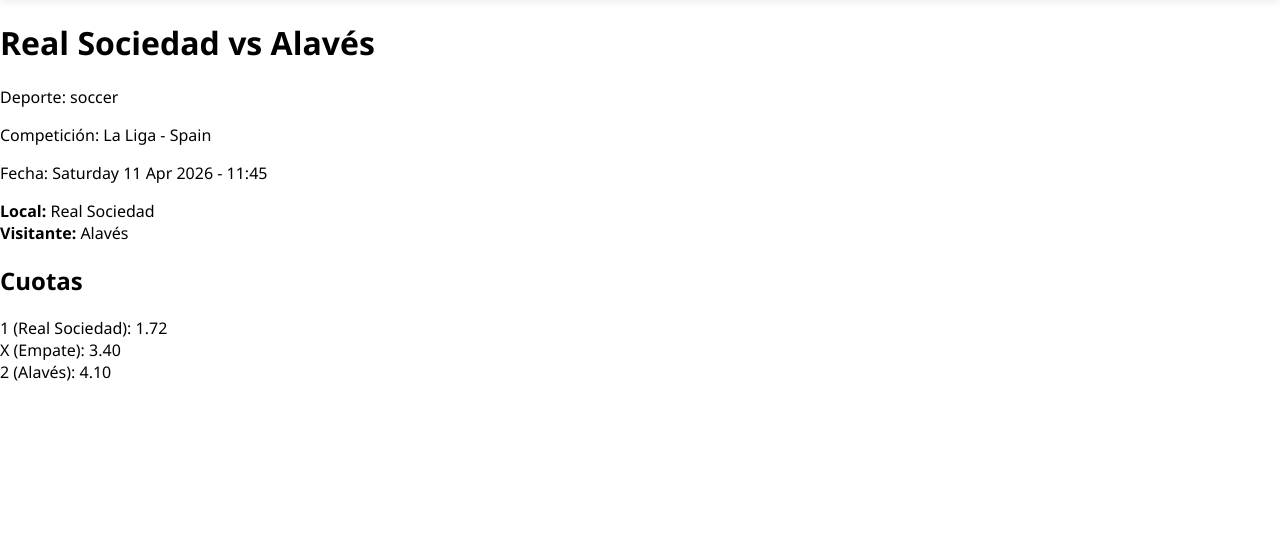
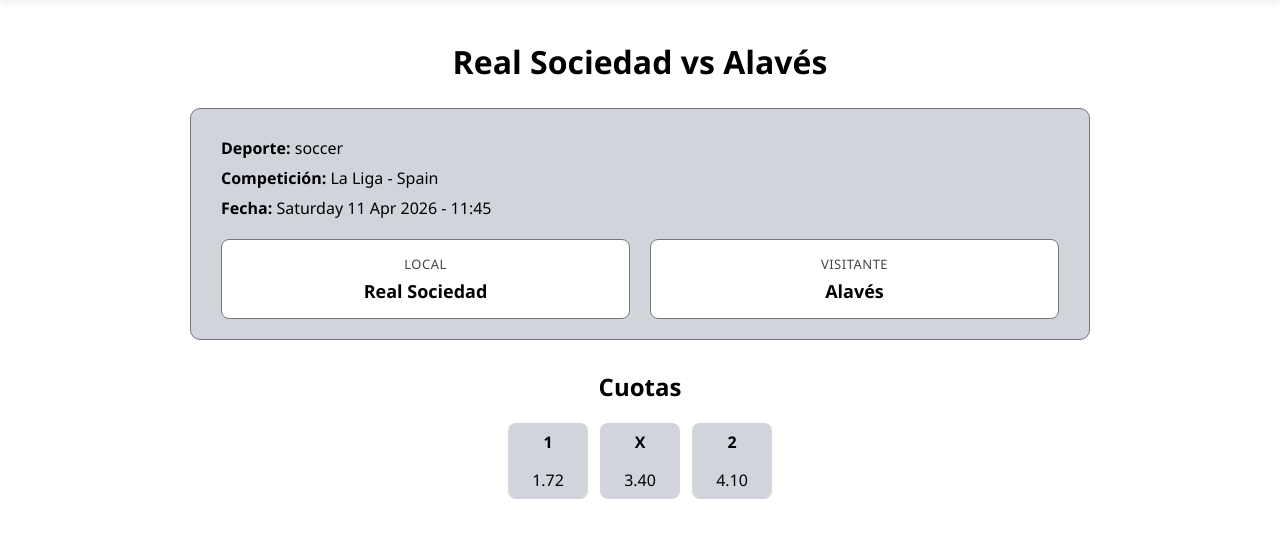
Before and after one commit to BARBERAK/HatTrick-House, a Django app: page /partido/016d8d76a7cc27f1bc8cc6775df92683/ in a window 1280 px wide. Shown: the part 63-601 px from the top of the page. Run offline with Django 5.2, Linux system fonts and the light colour scheme; data comes from the database, SQL or seed files in the repository.

Commit message:
Style game detail page to match existing design
Reuse the site palette (gray cards, bordered buttons) for the SportsEvent
detail page and the "Ver detalle" link, keeping the RDFa markup unchanged.

```diff
--- a/apuestas/static/apuestas/style.css
+++ b/apuestas/static/apuestas/style.css
@@ -288,6 +288,24 @@
   padding-right: 20px;
 }
 
+.link-detalle{
+  align-self: flex-start;
+  text-decoration: none;
+  color: black;
+  font-size: 13px;
+  font-weight: 600;
+  border: 1px solid #777;
+  border-radius: 8px;
+  padding: 5px 10px;
+  background-color: white;
+  transition: background-color 0.3s ease, transform 0.2s ease;
+}
+
+.link-detalle:hover{
+  transform: translateY(-2px);
+  background-color: rgb(231, 222, 222);
+}
+
 .dia-partido{
   font-size: 14px;
   text-transform: uppercase;
@@ -320,6 +338,83 @@
 
 .etiqueta{
   font-weight: 600;
+}
+
+/* =========================================
+   PÁGINA DETALLE DE PARTIDO
+   ========================================= */
+
+.detalle-partido-wrapper{
+  max-width: 900px;
+  margin: 40px auto;
+  padding: 0 20px;
+}
+
+.detalle-titulo{
+  text-align: center;
+  margin-bottom: 25px;
+}
+
+.detalle-card{
+  background-color: #d1d5db;
+  border: 1px solid #777;
+  border-radius: 10px;
+  padding: 20px 30px;
+}
+
+.detalle-card p{
+  margin: 8px 0;
+}
+
+.detalle-equipos{
+  display: flex;
+  gap: 20px;
+  margin-top: 20px;
+}
+
+.detalle-equipo{
+  flex: 1;
+  display: flex;
+  flex-direction: column;
+  gap: 6px;
+  background-color: white;
+  border: 1px solid #777;
+  border-radius: 8px;
+  padding: 15px;
+  text-align: center;
+}
+
+.detalle-equipo-rol{
+  font-size: 13px;
+  text-transform: uppercase;
+  letter-spacing: 0.5px;
+  color: #434547;
+}
+
+.detalle-equipo-nombre{
+  font-size: 18px;
+  font-weight: 700;
+}
+
+.detalle-subtitulo{
+  text-align: center;
+  margin-top: 30px;
+}
+
+.detalle-cuotas{
+  justify-content: center;
+  margin: 0 auto 50px auto;
+}
+
+.detalle-cuotas .boton-cuota{
+  background-color: #d1d5db;
+  border-radius: 8px;
+  cursor: default;
+}
+
+.detalle-cuotas .boton-cuota:hover{
+  transform: none;
+  background-color: #c4c7cb;
 }
 
 /* =========================================
--- a/templates/apuestas/game_detail.html
+++ b/templates/apuestas/game_detail.html
@@ -4,47 +4,52 @@
 
 {% block content %}
 
-<div class="detalle-partido" vocab="https://schema.org/" typeof="SportsEvent">
+<div class="detalle-partido-wrapper" vocab="https://schema.org/" typeof="SportsEvent">
 
-    <h1 property="name">{{ game.home_team }} vs {{ game.away_team }}</h1>
+    <h1 class="detalle-titulo" property="name">{{ game.home_team }} vs {{ game.away_team }}</h1>
 
-    <p>Deporte: <span property="sport">{{ game.sport_key }}</span></p>
-    <p>Competición: {{ game.league }}</p>
-
-    <p>Fecha:
+    <div class="detalle-card">
+        <p><strong>Deporte:</strong> <span property="sport">{{ game.sport_key }}</span></p>
+        <p><strong>Competición:</strong> {{ game.league }}</p>
+        <p><strong>Fecha:</strong>
             <time property="startDate" datetime="{{ game.game_date|date:'c' }}">
                 {{ game.game_date|date:'l d M Y - H:i' }}
             </time>
         </p>
 
-    <div property="homeTeam" typeof="SportsTeam">
-        <strong>Local:</strong> <span property="name">{{ game.home_team }}</span>
+        <div class="detalle-equipos">
+            <div class="detalle-equipo" property="homeTeam" typeof="SportsTeam">
+                <span class="detalle-equipo-rol">Local</span>
+                <span class="detalle-equipo-nombre" property="name">{{ game.home_team }}</span>
+            </div>
+            <div class="detalle-equipo" property="awayTeam" typeof="SportsTeam">
+                <span class="detalle-equipo-rol">Visitante</span>
+                <span class="detalle-equipo-nombre" property="name">{{ game.away_team }}</span>
+            </div>
+        </div>
     </div>
 
-    <div property="awayTeam" typeof="SportsTeam">
-        <strong>Visitante:</strong> <span property="name">{{ game.away_team }}</span>
-    </div>
-
-    <h2>Cuotas</h2>
-
-    <div property="offers" typeof="Offer">
-        <span>1 ({{ game.home_team }}):</span>
-        <span property="price">{{ game.home_price }}</span>
+    <h2 class="detalle-subtitulo">Cuotas</h2>
+    <div class="cuota-partido detalle-cuotas">
+        <div class="boton-cuota" property="offers" typeof="Offer">
+            <span class="etiqueta">1</span>
+            <span class="valor" property="price">{{ game.home_price }}</span>
             <meta property="priceCurrency" content="EUR" />
         </div>
 
         {% if game.draw_price %}
-    <div property="offers" typeof="Offer">
-        <span>X (Empate):</span>
-        <span property="price">{{ game.draw_price }}</span>
+        <div class="boton-cuota" property="offers" typeof="Offer">
+            <span class="etiqueta">X</span>
+            <span class="valor" property="price">{{ game.draw_price }}</span>
             <meta property="priceCurrency" content="EUR" />
         </div>
         {% endif %}
 
-    <div property="offers" typeof="Offer">
-        <span>2 ({{ game.away_team }}):</span>
-        <span property="price">{{ game.away_price }}</span>
+        <div class="boton-cuota" property="offers" typeof="Offer">
+            <span class="etiqueta">2</span>
+            <span class="valor" property="price">{{ game.away_price }}</span>
             <meta property="priceCurrency" content="EUR" />
+        </div>
     </div>
 
 </div>
```
Lines whose indentation alone changed are shown as unchanged.
